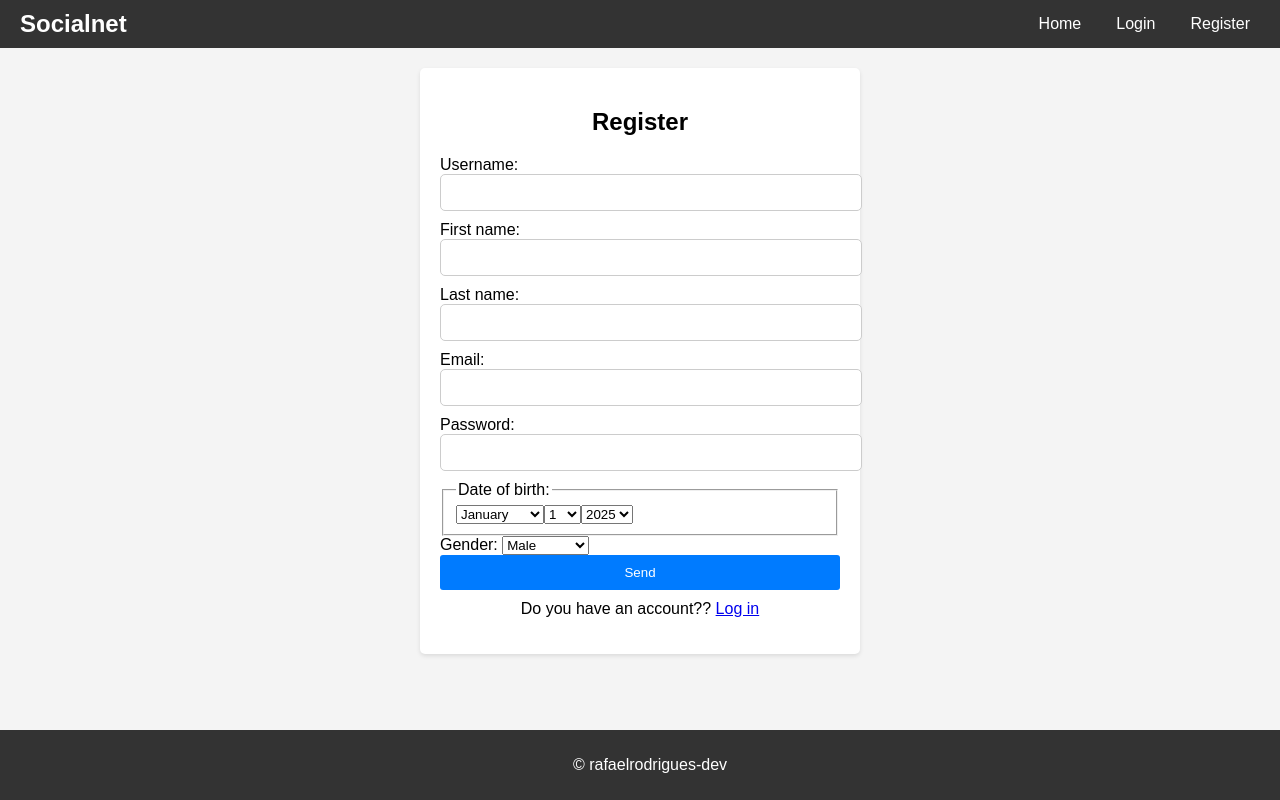
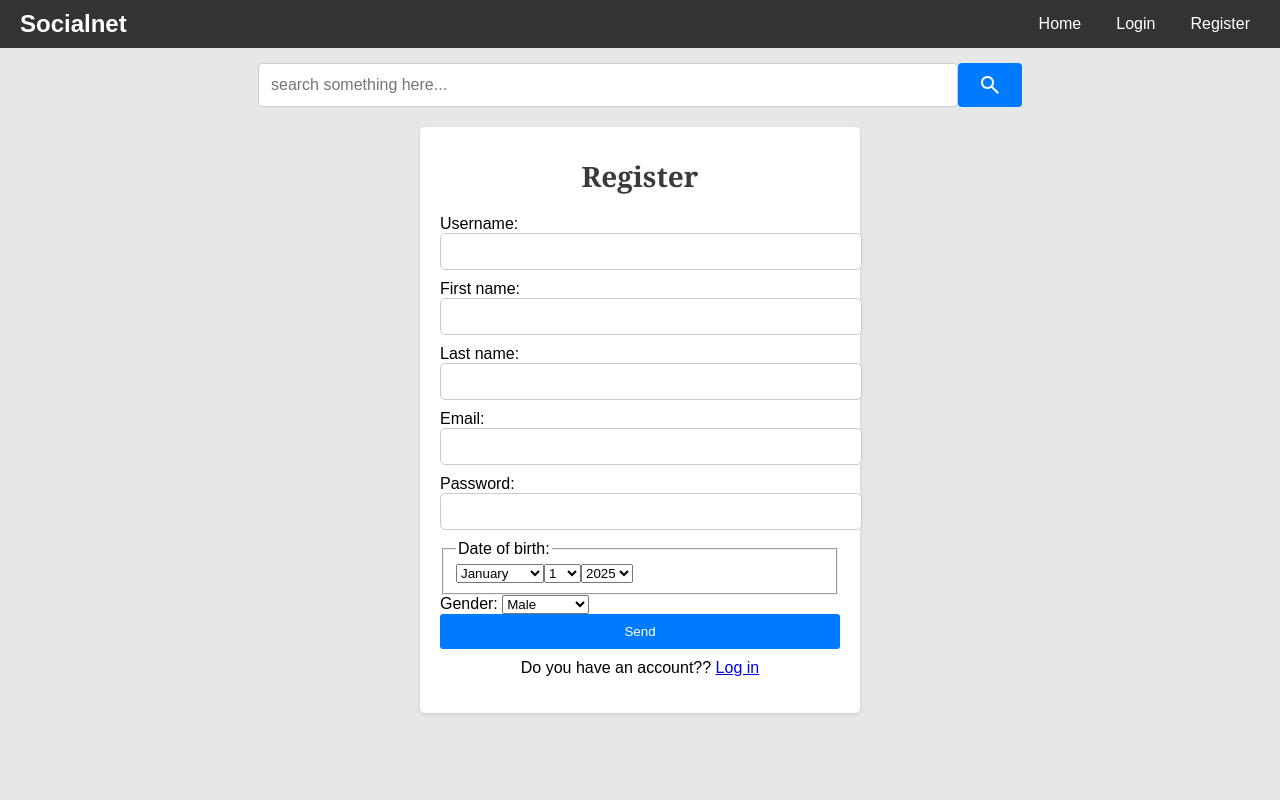
Before and after one commit to rafaelrodrigues-dev/social-network, a Django app: page /a/register/ in a window 1280 px wide. Run offline with Django 5.2, Linux system fonts and the light colour scheme.

Commit message:
Update css style, add search

```diff
--- a/app/base_static/global/css/styles.css
+++ b/app/base_static/global/css/styles.css
@@ -2,7 +2,14 @@ body {
     font-family: Arial, sans-serif;
     margin: 0;
     padding: 0;
-    background-color: #f4f4f4;
+    background-color: #e7e7e7;
+}
+
+h2 {
+    font-family: 'Georgia', serif;
+    font-size: 28px;
+    margin: 10px;
+    color: #3a3b3b;
 }
 
 header {
@@ -45,26 +52,64 @@ header .logo {
     background-color: #555;
 }
 
-main {
-    padding: 20px;
+.search-container {
+    display: flex;
+    justify-content: center;
+    margin: 15px;
 }
 
-footer {
-    background-color: #333;
-    color: #fff;
-    text-align: center;
-    padding: 10px;
-    position: fixed;
-    bottom: 0;
+.search-container form {
+    display: flex;
+    flex-wrap: wrap;
+    justify-content: center;
+    align-items: center;
     width: 100%;
 }
 
-.post, .post-detail {
+.search-input {
+    width: 80%;
+    max-width: 700px;
+    font-size: 1rem;
+    padding: 12px;
+    border: 1px solid #ccc;
+    border-radius: 4px;
+    font-size: 16px;
+    box-sizing: border-box;
+}
+
+.search-button {
+    padding: 10px 20px;
+    background-color: #007BFF;
+    color: white;
+    border: none;
+    border-radius: 4px;
+    cursor: pointer;
+    font-size: 16px;
+    display: flex;
+    align-items: center;
+    justify-content: center;
+}
+
+main {
+    padding: 5px;
+}
+
+.search-button:hover {
+    background-color: #0056b3;
+}
+
+.posts h2{
+    text-align: center;
+}
+
+.post {
     background-color: #fff;
-    padding: 15px;
-    margin-bottom: 20px;
+    padding: 10px;
+    margin: 20px auto ;
     border-radius: 5px;
     box-shadow: 0 2px 4px rgba(0, 0, 0, 0.1);
+    width: 90%;
+    max-width: 1200px;
 }
 
 .post-header, .post-detail {
@@ -105,40 +150,46 @@ footer {
     margin: auto 5px;
 }
 
-.like-button .comment-button {
+.like-button, .comment-button {
     background-color: #007bff;
-    color: #000;
-    border: 1px solid #ccc;
+    color: #fff;
+    border: 1px solid #007bff;
     padding: 5px 10px;
     cursor: pointer;
     transition: background-color 0.3s ease;
+    border-radius: 5px;
 }
 
 .like-button.liked {
-    background-color: #ff4500;
+    background-color: rgb(255, 0, 98);
     color: #fff;
-    border: 1px solid #ff4500;
+    border: 1px solid rgb(255, 0, 98);
 }
 
 .comments {
     margin-top: 20px;
-    padding: 10px;
+}
+
+.comment {
+    padding: 15px;
+    margin-bottom: 10px;
     background-color: #f9f9f9;
     border-radius: 5px;
     box-shadow: 0 2px 4px rgba(0, 0, 0, 0.1);
+    max-width: 1000px;
 }
 
 .comment-form {
-    margin-top: 20px;
+    margin-top: 100px;
     padding: 15px;
     background-color: #fff;
     border-radius: 5px;
     box-shadow: 0 2px 4px rgba(0, 0, 0, 0.1);
+    max-width: 1000px;
 }
 
 .comment-form textarea {
     width: 100%;
-    padding: 10px;
     border-radius: 5px;
     border: 1px solid #ccc;
     resize: none;
--- a/app/base_templates/global/base.html
+++ b/app/base_templates/global/base.html
@@ -7,13 +7,12 @@
         <meta name="csrf-token" content="{{ csrf_token }}">
         <title>Social Connect </title>
         <link rel="stylesheet" href="{% static "global/css/styles.css" %}">
+        <link rel="stylesheet" href="https://fonts.googleapis.com/css2?family=Material+Symbols+Outlined:opsz,wght,FILL,GRAD@20..48,100..700,0..1,-50..200&icon_names=search" />
     </head>
 <body>
     {% include "global/partials/header.html" %}
+    {% include "global/partials/search.html" %}
     {% block content %}{% endblock content %}
-    <footer>
-        <p>&copy; rafaelrodrigues-dev</p>
-    </footer>
     <script src="{% static "global/js/script.js" %}"></script>
 </body>
 </html>
--- /dev/null
+++ b/app/base_templates/global/partials/search.html
@@ -0,0 +1,6 @@
+<div class="search-container">
+    <form action="{% url "publications:search" %}" method="get">
+        <input type="search" name="q" placeholder="search something here..." class="search-input" required>
+        <button type="submit" class="search-button"><i class="material-symbols-outlined">search</i></button>
+    </form>
+</div>
--- a/app/profiles/templates/profiles/profile_detail.html
+++ b/app/profiles/templates/profiles/profile_detail.html
@@ -7,7 +7,7 @@
                     {% if profile.picture %}
                     <img src="{{ profile.picture.url }}" alt="Foto de {{ profile.user.username }}" class="profile-picture">
                     {% else %}
-                        <img src="https://placehold.co/600x400/orange/white" alt="" class="profile-picture">
+                        <img src="https://placehold.co/150x150/" alt="" class="profile-picture">
                     {% endif %}
                     <h1 class="profile-username">@{{ profile.user.username }}</h1>
                     <h2 class="profile-fullname">{{ profile.user.first_name }} {{ profile.user.last_name }}</h2>
--- a/app/publications/templates/publications/pages/publication-detail.html
+++ b/app/publications/templates/publications/pages/publication-detail.html
@@ -2,7 +2,6 @@
 {% block content %}
 <main>
     {% include "publications/partials/publication.html" %}
-
     <div class="comment-form">
         <form method="post" action="{% url "publications:comment" publication.id %}">
             {% csrf_token %}
@@ -13,7 +12,7 @@
     <h3>Comments</h3>
     <section class="comments">
         {% for comment in comments.all %}
-                <div class="post">
+            <div class="comment">
                 <div class="post-header">
                     <a href="{% url "profiles:profile" publication.author.username %}" class="post-profile-user-link">
                         {% if comment.author.profile.picture %}
--- a/app/publications/urls.py
+++ b/app/publications/urls.py
@@ -8,4 +8,5 @@ urlpatterns = [
     path('p/<int:pk>/',views.publication_detail,name='publication-detail'),
     path('p/<int:pk>/like/',views.like,name='like'),
     path('p/<int:pk>/comment/',views.comment,name='comment'),
+    path('search/',views.search,name='search')
 ]
```
Also changed, not shown: app/publications/templates/publications/pages/search_results.html (added, +15 -0 lines), app/publications/views.py (+14 -1 lines). Lines whose indentation alone changed are shown as unchanged.
